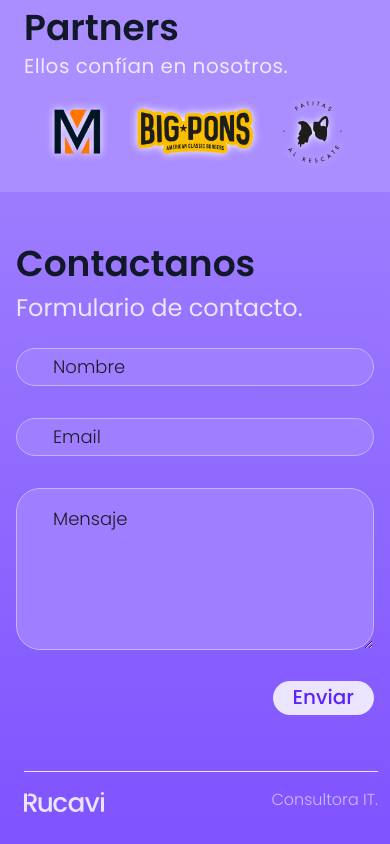
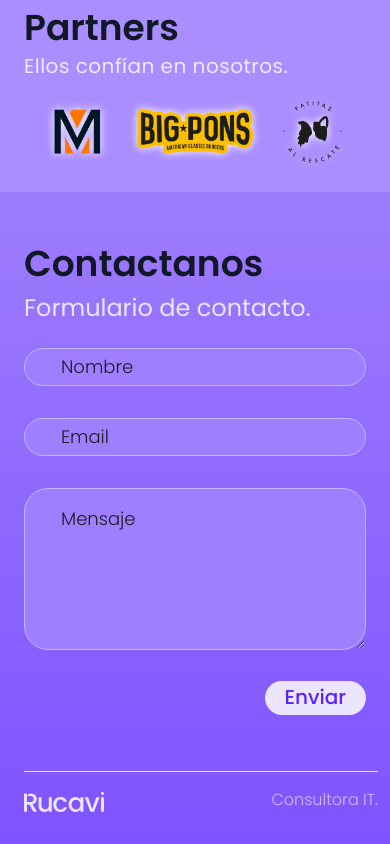
Before and after one commit to PabloFabbian/Rucavi-LandingPage, a React (Vite) app: page / in a window 390 px wide. Shown: the part 3225-4069 px from the top of the page. Built offline with nearby package versions, Linux system fonts and the light colour scheme.

Commit message:
ContactUs hotfix

```diff
--- a/src/components/ContactUs.jsx
+++ b/src/components/ContactUs.jsx
@@ -47,7 +47,7 @@ const ContactUs = () => {
     return (
         <div className='pt-3' id='ContactUs'>
             {/* Formulario para dispositivos móviles */}
-            <form onSubmit={handleSubmit} className="block lg:hidden w-full max-w-md p-4 px-4 mx-auto">
+            <form onSubmit={handleSubmit} className="block lg:hidden w-full max-w-md p-4 px-6 mx-auto">
                 <h1 className="text-[#111827] font-semibold text-4xl sm:text-5xl mb-2 text-start">Contactanos</h1>
                 <h2 className="text-[#EBE5FF] font-base text-2xl sm:text-3xl mb-6 text-start">Formulario de contacto.</h2>
 
```
